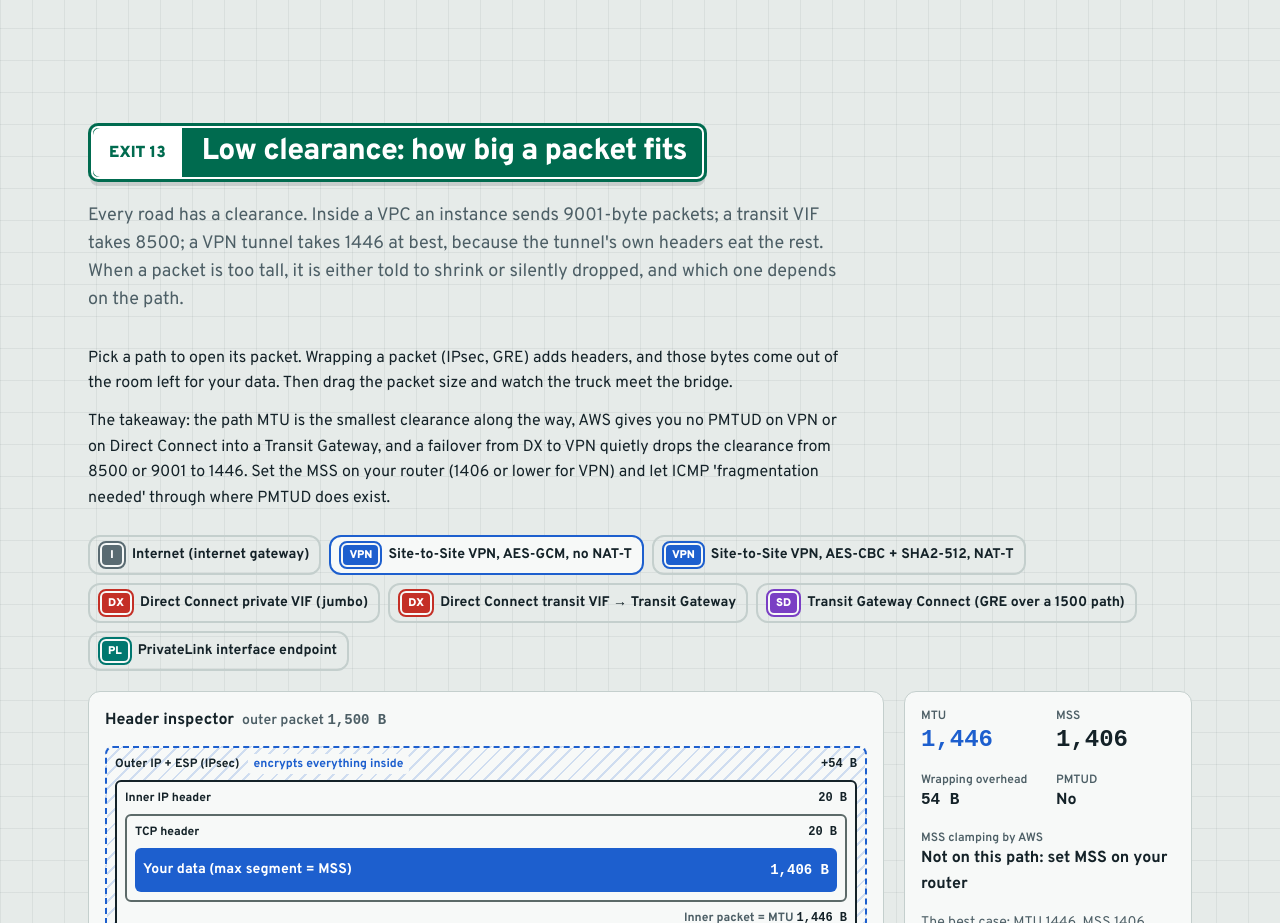
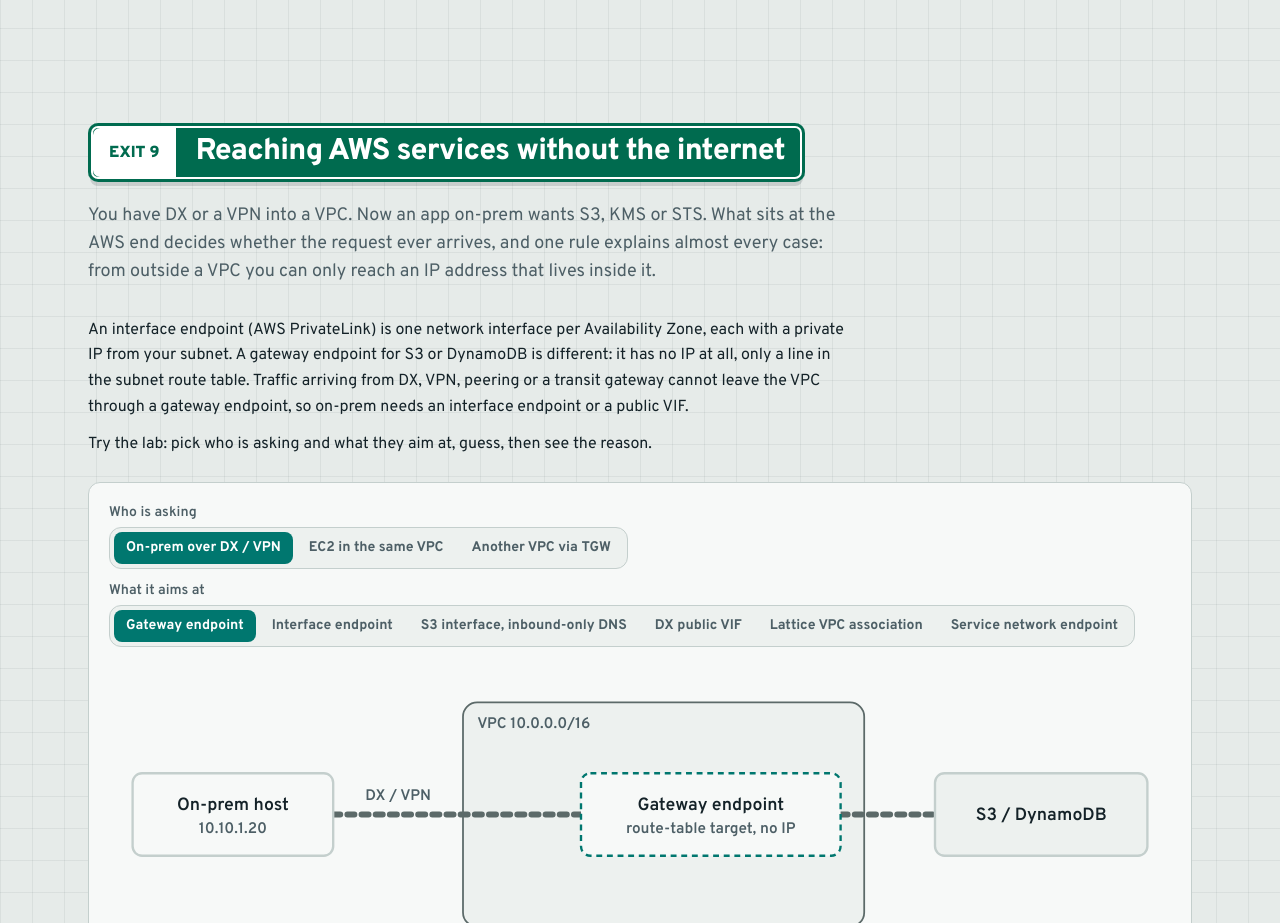
Before and after one commit to 0-draft/on-ramp, a React (Vite) app: page / in a window 1280 px wide. Shown: the part 7780-8703 px from the top of the page. Built offline with nearby package versions, Linux system fonts and the light colour scheme; a web font is replaced by a local one.

Commit message:
feat: wire PrivateLink and DNS sections

```diff
--- a/src/app/App.tsx
+++ b/src/app/App.tsx
@@ -4,6 +4,8 @@
 import { InternetSection } from "@/features/internet/InternetSection";
 import { VpnSection } from "@/features/vpn/VpnSection";
 import { RoutingSection } from "@/features/routing/RoutingSection";
+import { PrivateSection } from "@/features/private/PrivateSection";
+import { DnsSection } from "@/features/dns/DnsSection";
 import { MtuSection } from "@/features/mtu/MtuSection";
 import { CostSection } from "@/features/cost/CostSection";
 import { PlanSection } from "@/features/plan/PlanSection";
@@ -24,6 +26,8 @@
         <InternetSection />
         <VpnSection />
         <RoutingSection />
+        <PrivateSection />
+        <DnsSection />
         <MtuSection />
         <CostSection />
         <PlanSection />
```
